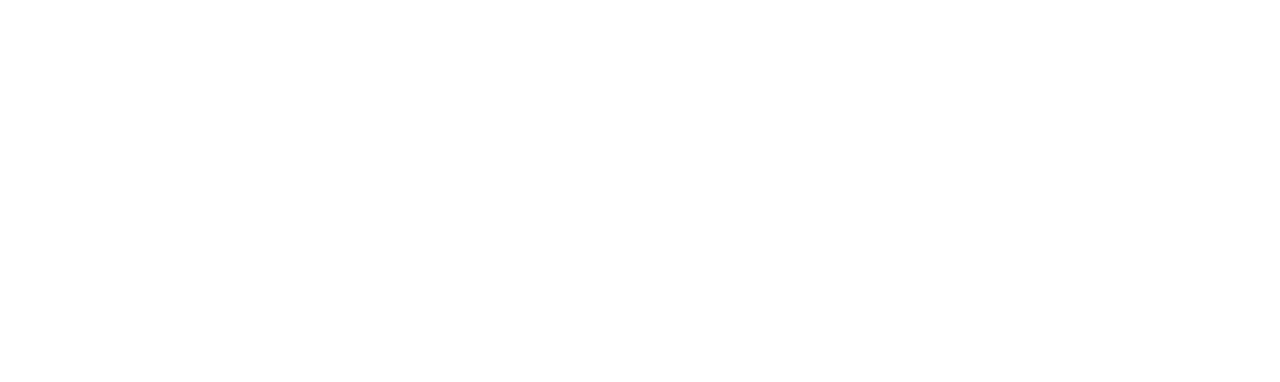
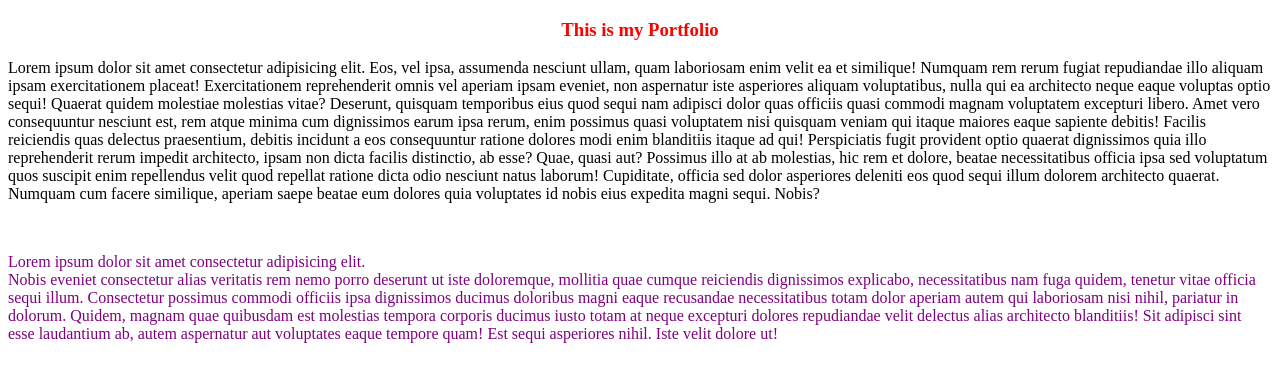
Before and after one commit to kasyoka-1/myportfolio, a plain HTML site: page index.html in a window 1280 px wide. Drawn offline with Linux system fonts and the light colour scheme.

Commit message:
added style css

```diff
--- a/index.html
+++ b/index.html
@@ -4,7 +4,10 @@
         <title>myPortfolio</title>
     </head>
         <body>
-
+            <h3 style="color: red;text-align: center;"> This is my Portfolio</h3>
+          <p>Lorem ipsum dolor sit amet consectetur adipisicing elit. Eos, vel ipsa, assumenda nesciunt ullam, quam laboriosam enim velit ea et similique! Numquam rem rerum fugiat repudiandae illo aliquam ipsam exercitationem placeat! Exercitationem reprehenderit omnis vel aperiam ipsam eveniet, non aspernatur iste asperiores aliquam voluptatibus, nulla qui ea architecto neque eaque voluptas optio sequi! Quaerat quidem molestiae molestias vitae? Deserunt, quisquam temporibus eius quod sequi nam adipisci dolor quas officiis quasi commodi magnam voluptatem excepturi libero. Amet vero consequuntur nesciunt est, rem atque minima cum dignissimos earum ipsa rerum, enim possimus quasi voluptatem nisi quisquam veniam qui itaque maiores eaque sapiente debitis! Facilis reiciendis quas delectus praesentium, debitis incidunt a eos consequuntur ratione dolores modi enim blanditiis itaque ad qui! Perspiciatis fugit provident optio quaerat dignissimos quia illo reprehenderit rerum impedit architecto, ipsam non dicta facilis distinctio, ab esse? Quae, quasi aut? Possimus illo at ab molestias, hic rem et dolore, beatae necessitatibus officia ipsa sed voluptatum quos suscipit enim repellendus velit quod repellat ratione dicta odio nesciunt natus laborum! Cupiditate, officia sed dolor asperiores deleniti eos quod sequi illum dolorem architecto quaerat. Numquam cum facere similique, aperiam saepe beatae eum dolores quia voluptates id nobis eius expedita magni sequi. Nobis?</p>
+          <br>
+          <p style="color:purple ;">Lorem ipsum dolor sit amet consectetur adipisicing elit. <br>Nobis eveniet consectetur alias veritatis rem nemo porro deserunt ut iste doloremque, mollitia quae cumque reiciendis dignissimos explicabo, necessitatibus nam fuga quidem, tenetur vitae officia sequi illum. Consectetur possimus commodi officiis ipsa dignissimos ducimus doloribus magni eaque recusandae necessitatibus totam dolor aperiam autem qui laboriosam nisi nihil, pariatur in dolorum. Quidem, magnam quae quibusdam est molestias tempora corporis ducimus iusto totam at neque excepturi dolores repudiandae velit delectus alias architecto blanditiis! Sit adipisci sint esse laudantium ab, autem aspernatur aut voluptates eaque tempore quam! Est sequi asperiores nihil. Iste velit dolore ut!</p>
         </body>
 
- </html>
+</html>
```
